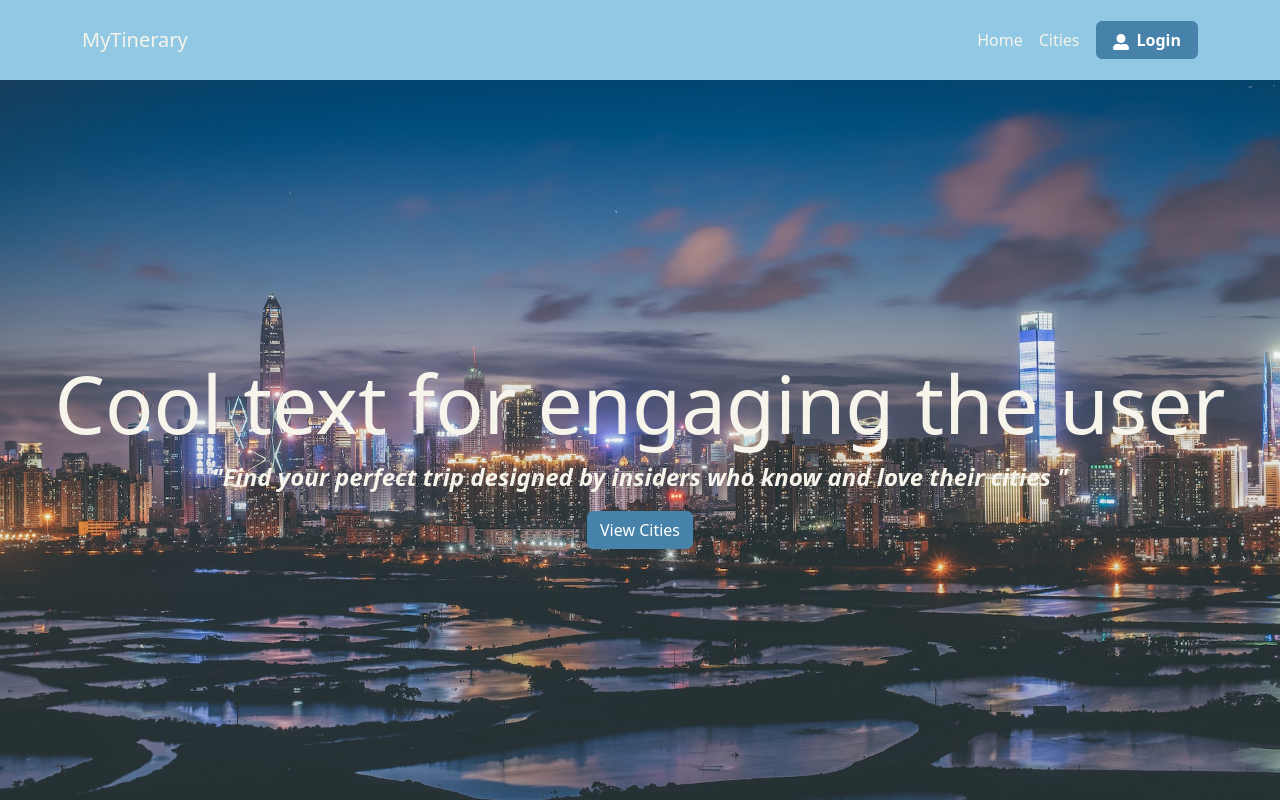
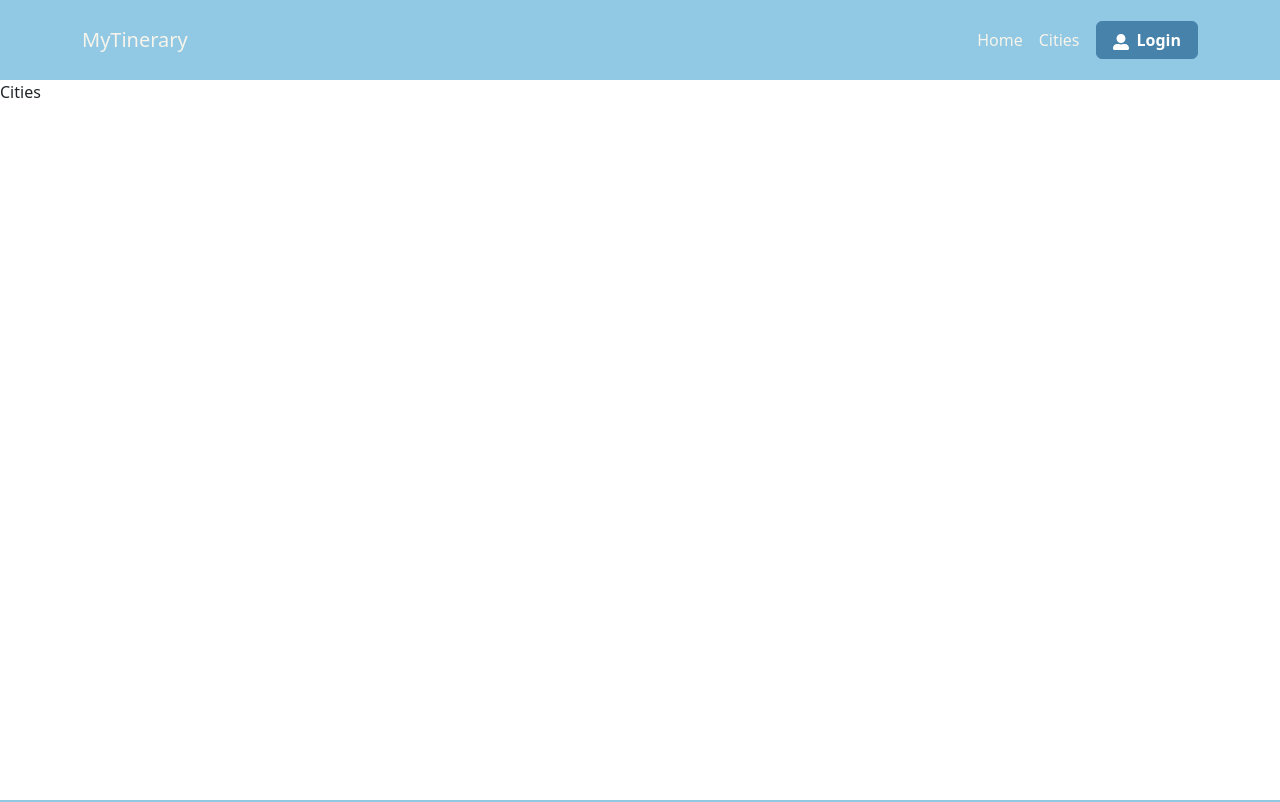
Before and after one commit to Kameha1011/mytinerary-omarFlores, a React (Vite) app: page /cities in a window 1280 px wide. Shown: the top 802 px of the page. Built offline with nearby package versions, Linux system fonts and the light colour scheme.

Commit message:
added react-router dom and /cities route

```diff
--- a/package.json
+++ b/package.json
@@ -15,6 +15,7 @@
     "react-bootstrap": "^2.8.0",
     "react-dom": "^18.2.0",
     "react-icons": "^4.10.1",
+    "react-router-dom": "^6.14.2",
     "styled-components": "^6.0.5"
   },
   "devDependencies": {
--- a/src/App.jsx
+++ b/src/App.jsx
@@ -1,21 +1,8 @@
-import { Header } from "./components/Header/Header";
-import { Hero } from "./components/Hero/Hero";
-import { Carousel } from "./components/Carousel/Carousel";
-import { Footer } from "./components/Footer/Footer";
-import { StyledContainer } from "./globalStyles";
+import { router } from "./router/router";
+import { RouterProvider } from "react-router-dom";
 function App() {
   return (
-    <>
-      <Header />
-      <main>
-        <Hero />
-        <StyledContainer as="section" className="my-5 text-center">
-          <h2>Popular mytineraries</h2>
-          <Carousel />
-        </StyledContainer>
-      </main>
-      <Footer />
-    </>
+    <RouterProvider router={router} />
   );
 }
 
--- a/src/components/Header/Header.jsx
+++ b/src/components/Header/Header.jsx
@@ -4,6 +4,7 @@ import Navbar from "react-bootstrap/Navbar";
 import Container from "react-bootstrap/Container";
 import Nav from "react-bootstrap/Nav";
 import { FaUserAlt } from "react-icons/fa";
+import { Link } from "react-router-dom";
 export const Header = () => {
   return (
     <StyledNavbar expand="md">
@@ -12,8 +13,12 @@ export const Header = () => {
         <Navbar.Toggle aria-controls="basic-navbar-nav" />
         <Navbar.Collapse id="basic-navbar-nav">
           <Nav className="ms-auto align-items-center">
-            <Nav.Link href="#home">Home</Nav.Link>
-            <Nav.Link href="#link">Cities</Nav.Link>
+            <Link to="/" className="text-decoration-none nav-link">
+              Home
+            </Link>
+            <Link to="/cities" className="text-decoration-none nav-link">
+              Cities
+            </Link>
             <StyledButton
               variant="primary"
               className="text-center ms-2 px-3 fw-bold"
--- a/src/globalStyles.js
+++ b/src/globalStyles.js
@@ -10,6 +10,12 @@ export const StyledButton = styled(Button)`
         background-color: #316587;
     }
 `
+export const StyledMain = styled.main`
+min-height: 80vh;
+@media  (min-width: 768px) {
+        min-height: 90vh;
+    }
+`
 export const StyledContainer = styled(Container)`
     height: 30rem;
     @media  (min-width: 768px) {
--- /dev/null
+++ b/src/layouts/Main.jsx
@@ -0,0 +1,16 @@
+import { Outlet } from "react-router-dom";
+import { Footer } from "../components/Footer/Footer";
+import { Header } from "../components/Header/Header";
+import { StyledMain } from "../globalStyles";
+
+export const Main = () => {
+  return (
+    <>
+      <Header />
+      <StyledMain>
+        <Outlet />
+      </StyledMain>
+      <Footer />
+    </>
+  );
+};
--- /dev/null
+++ b/src/router/router.jsx
@@ -0,0 +1,21 @@
+import { createBrowserRouter } from "react-router-dom";
+import { Home } from "../routes/Home";
+import { Main } from "../layouts/Main";
+import { Cities } from "../routes/Cities";
+
+export const router = createBrowserRouter([
+    {
+        path: "/",
+        element: <Main />,
+        children: [
+            {
+                path: "/",
+                element: <Home />
+            },
+            {
+                path: "/cities",
+                element: <Cities />
+            }
+        ]
+    }
+])
--- /dev/null
+++ b/src/routes/Cities.jsx
@@ -0,0 +1,6 @@
+
+export const Cities = () => {
+  return (
+    <div>Cities</div>
+  )
+}
--- /dev/null
+++ b/src/routes/Home.jsx
@@ -0,0 +1,14 @@
+import { Hero } from "../components/Hero/Hero";
+import { Carousel } from "../components/Carousel/Carousel";
+import { StyledContainer } from "../globalStyles";
+export const Home = () => {
+  return (
+    <main>
+      <Hero />
+      <StyledContainer as="section" className="my-5 text-center">
+        <h2>Popular mytineraries</h2>
+        <Carousel />
+      </StyledContainer>
+    </main>
+  );
+};
```
Also changed, not shown: 1 other file (tests, documents, lock files or other folders).
